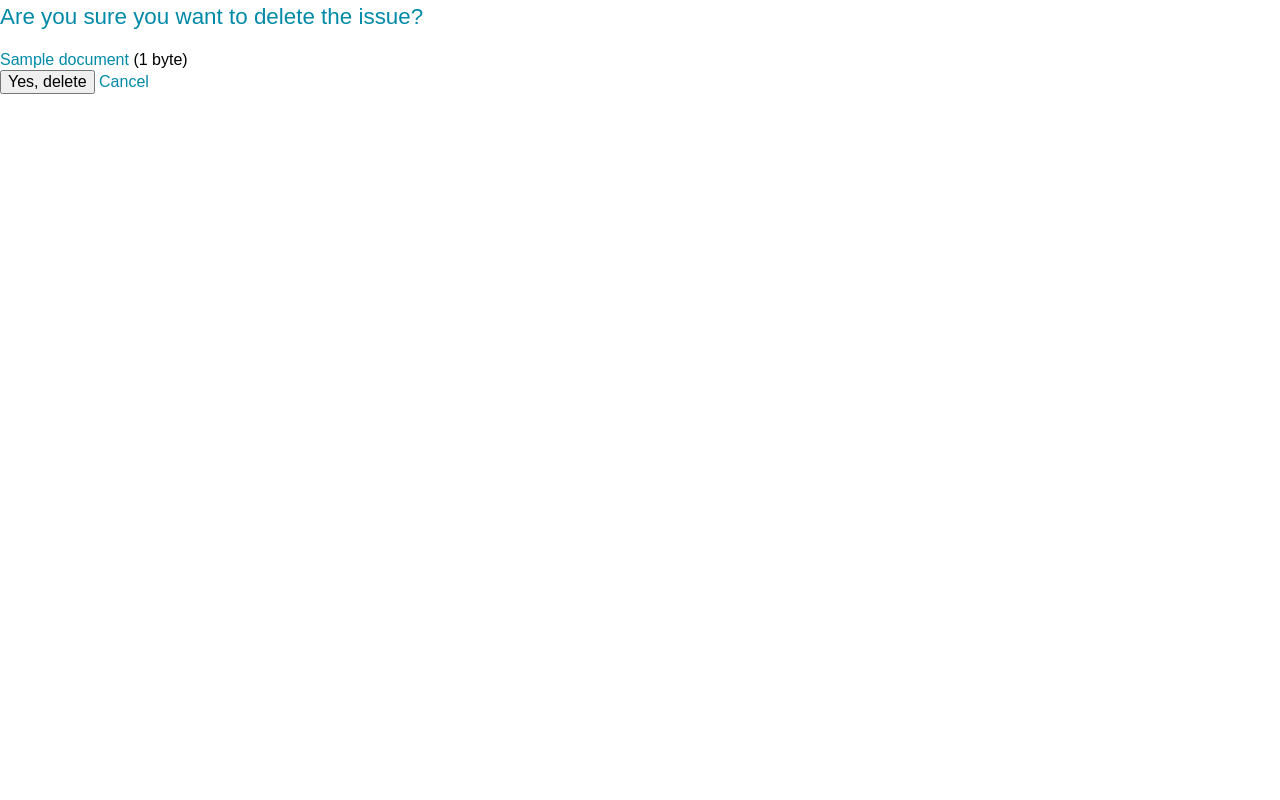
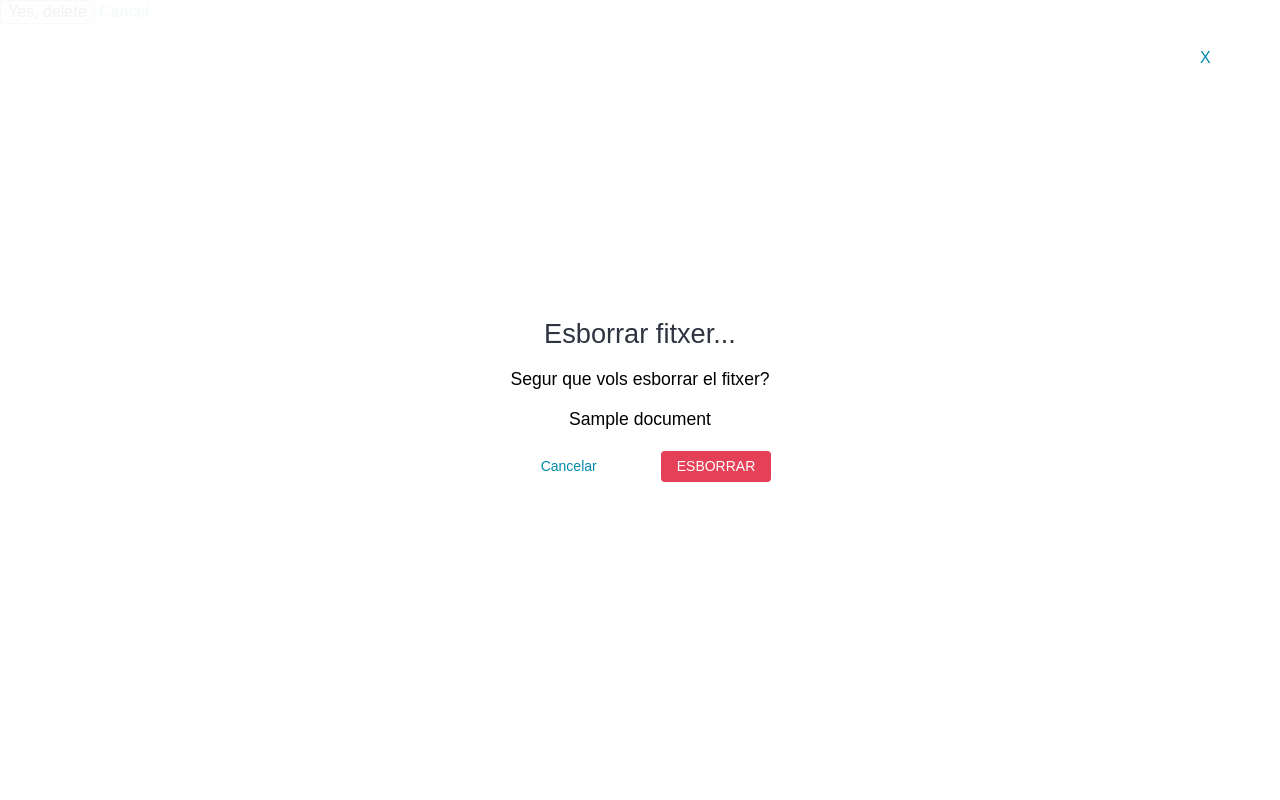
Before and after one commit to issuePeople/serverSide, a Django app: template issues/templates/attachment_confirm_delete.html in a window 1280 px wide. Run offline with Django 4.2, Linux system fonts and the light colour scheme; the template is opened without the code that fills it: most values are stand-ins (such as "Sample title", 1, 10 or a date in 2020); some web fonts are replaced.

Commit message:
Afegit pantalla de confirmacio per esborrar fitxer

```diff
--- a/issues/templates/attachment_confirm_delete.html
+++ b/issues/templates/attachment_confirm_delete.html
@@ -1,10 +1,32 @@
 {% extends "base.html" %}
 
 {% block content %}
+<!--
   <h1>Are you sure you want to delete the issue?</h1>
 
     <a href="{{ attachment.document.url }}">{{ attachment.document.name }}</a>
     <span>({{ attachment.document.size|filesizeformat }})</span>
+  -->
+
+  <div class="lightbox lightbox-generic-delete open" style="display: flex;">
+    <a class="close" href="/issues">
+      X
+    </a>
+    <form method="post" class="ng-pristine ng-valid" style="display: block;">
+      {% csrf_token %}
+      <h2 class="title">Esborrar fitxer...</h2>
+      <p>
+        <span class="subtitle">Segur que vols esborrar el fitxer?</span>
+        <span class="message">{{attachment.document}}</span>
+      </p>
+      <div class="options">
+        <a href="{% url 'editar_issue' attachment.issue.id %}" variant="icon" class="btn-link btn-cancel js-cancel">
+          <span>Cancelar</span>
+        </a>
+        <input type="submit" variant="destructive" value="Esborrar" class="btn-small btn-confirm js-confirm" style>
+      </div>
+    </form>
+  </div>
 
   <form method="post">
     {% csrf_token %}
```
Also changed, not shown: db.sqlite3, issues/templates/issue_confirm_delete.html (line endings or trailing spaces).
